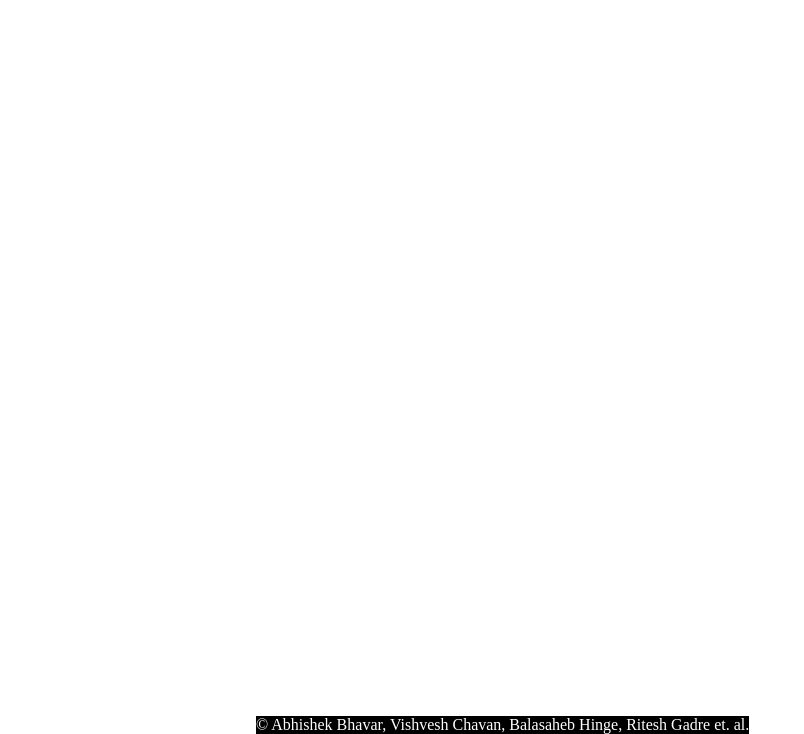
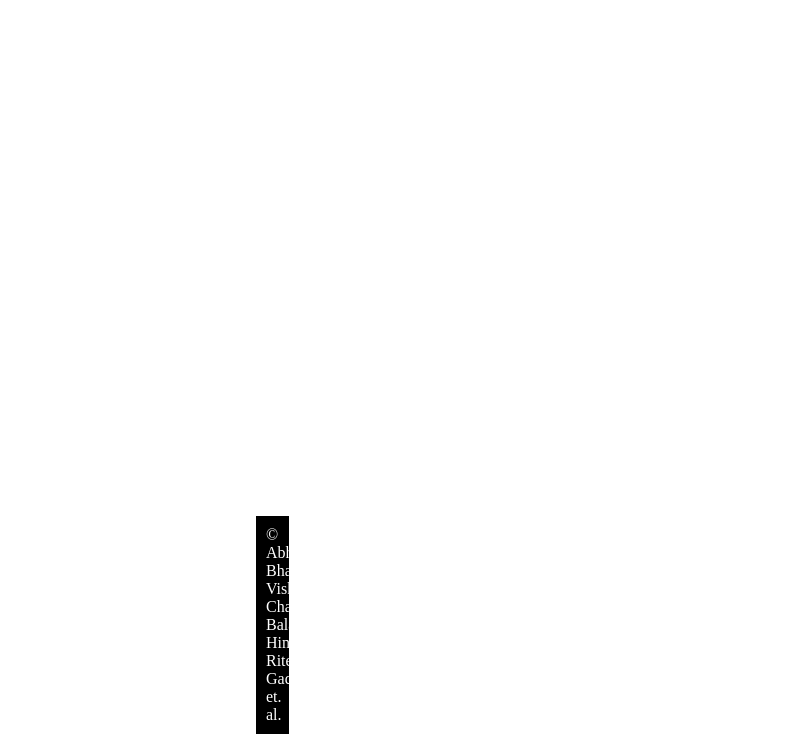
Before and after one commit to MakeAVish03/Aamhi-Hostelkar, a plain HTML site: page index.html in a window 1280 px wide. Shown: the part 66-800 px from the top of the page, without its empty margins (0-804 px from the left). Drawn offline with Linux system fonts and the light colour scheme.

Commit message:
padding added to bottom bar

```diff
--- a/index.html
+++ b/index.html
@@ -2,6 +2,6 @@
   <body>
    <h1>Hello, Punekar!</h1>
 
-   <span style="position:fixed; bottom: 0; left: 20%; background-color: black; color: white;"> © Abhishek Bhavar, Vishvesh Chavan, Balasaheb Hinge, Ritesh Gadre et. al.</span>
+   <span style="position:fixed; bottom: 0; left: 20%; background-color: black; color: white; padding: 10px; width: 1vw"> © Abhishek Bhavar, Vishvesh Chavan, Balasaheb Hinge, Ritesh Gadre et. al.</span>
   </body>
 </html>
```
